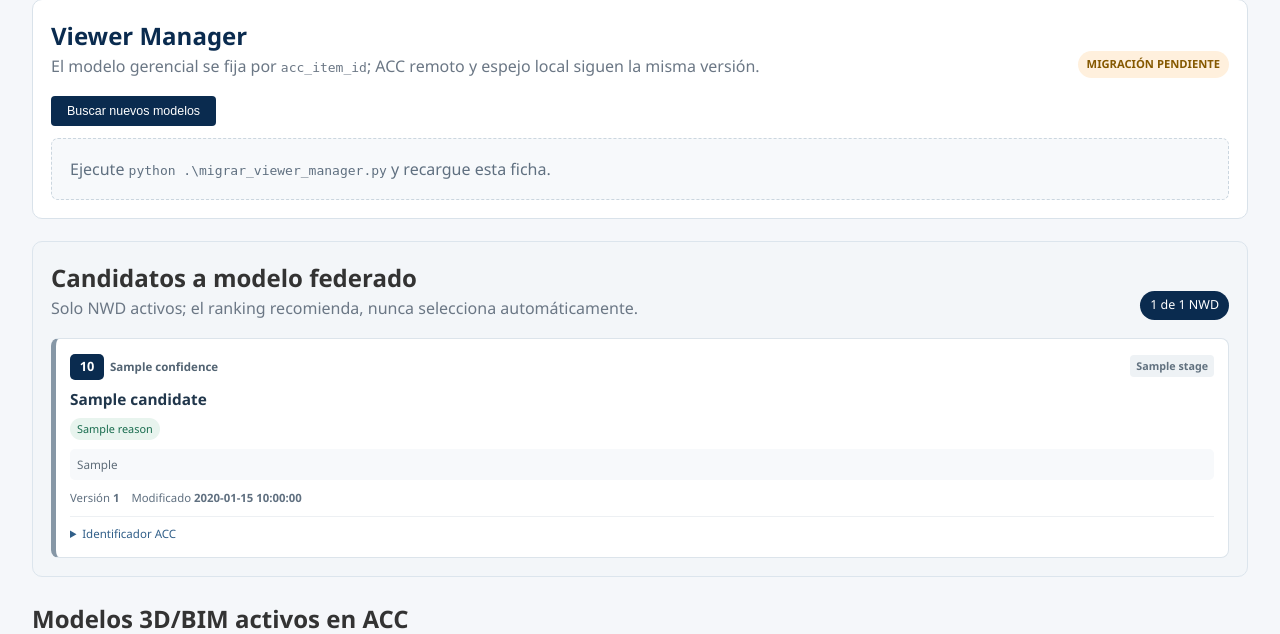
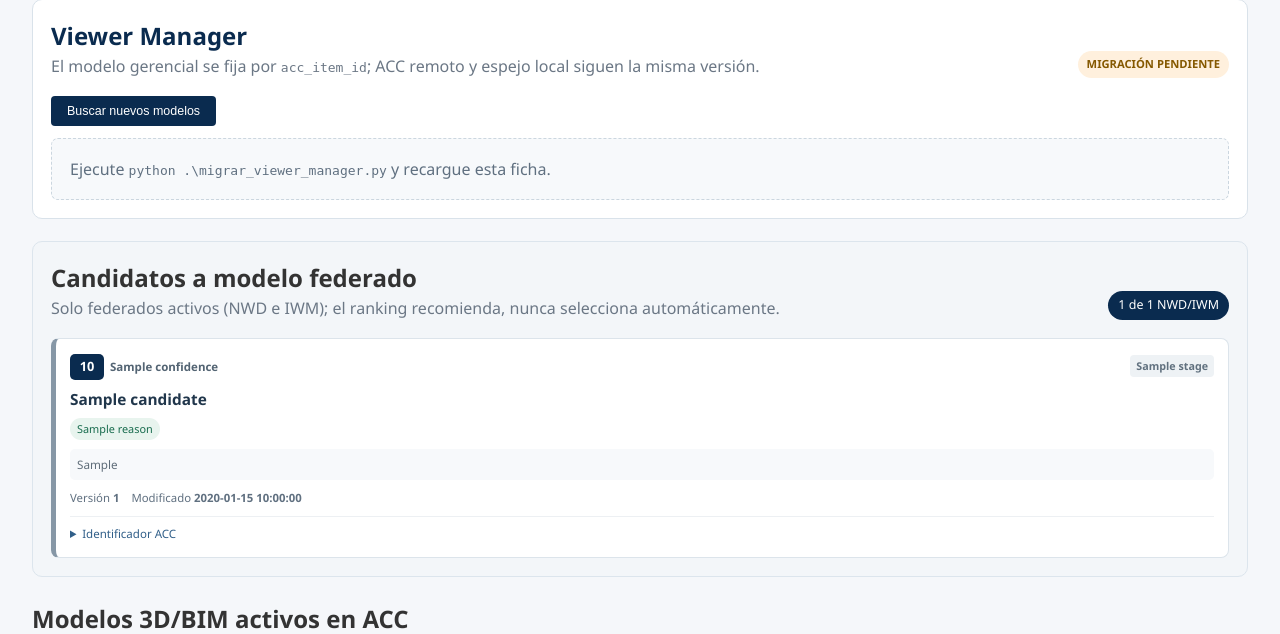
Before and after one commit to mpezov/administradorACC, a Flask app: template app/templates/project_detail.html in a window 1280 px wide. Shown: the part 531-1165 px from the top of the page. Run offline with Flask 3, Linux system fonts and the light colour scheme; the template is opened without the code that fills it: most values are stand-ins (such as "Sample title", 1, 10 or a date in 2020); parts of the project's set-up code (start-up, migrations or seed data) failed here and were passed over.

Commit message:
IWM: corrige el registro de un federado nuevo (faltaba el formato) y permite seleccionar IWM en la tabla
Co-Authored-By: Claude Opus 5.5 (1M context) <noreply@anthropic.com>

```diff
--- a/app/templates/bim_stats.html
+++ b/app/templates/bim_stats.html
@@ -2,7 +2,7 @@
 {% block content %}
 <div class="page-head"><div><h1>Estadísticas ACC / BIM</h1><p>Solo proyectos del análisis principal y modelos 3D/BIM activos: NWD, RVT, IFC y NWC. Se omiten NO VALE, PRUEBA, TEST, REPOSITORIO y MANTENIMIENTO.</p></div></div>
 {% if run_status and run_status.status == 'RUNNING' %}<div class="sync-banner running"><div><strong>Inventario actualizándose</strong><span>ETL #{{ run_status.id }} · {{ run_status.started_at }}</span></div><div class="sync-note">Las estadísticas reflejan lo ya persistido.</div></div>{% endif %}
-<div class="kpi-grid"><div class="kpi-card"><span>Proyectos analizados</span><strong>{{ totals.total_projects or 0 }}</strong></div><div class="kpi-card"><span>Proyectos excluidos</span><strong>{{ totals.excluded_projects or 0 }}</strong></div><div class="kpi-card"><span>Proyectos con 3D/BIM</span><strong>{{ totals.projects_with_bim or 0 }}</strong></div><div class="kpi-card"><span>Modelos 3D/BIM</span><strong>{{ totals.bim_files or 0 }}</strong></div><div class="kpi-card"><span>NWD</span><strong>{{ totals.nwd_files or 0 }}</strong></div><div class="kpi-card"><span>RVT</span><strong>{{ totals.rvt_files or 0 }}</strong></div><div class="kpi-card"><span>IFC</span><strong>{{ totals.ifc_files or 0 }}</strong></div><div class="kpi-card"><span>NWC</span><strong>{{ totals.nwc_files or 0 }}</strong></div><div class="kpi-card"><span>Ítems ACC activos</span><strong>{{ totals.active_items or 0 }}</strong></div></div>
+<div class="kpi-grid"><div class="kpi-card"><span>Proyectos analizados</span><strong>{{ totals.total_projects or 0 }}</strong></div><div class="kpi-card"><span>Proyectos excluidos</span><strong>{{ totals.excluded_projects or 0 }}</strong></div><div class="kpi-card"><span>Proyectos con 3D/BIM</span><strong>{{ totals.projects_with_bim or 0 }}</strong></div><div class="kpi-card"><span>Modelos 3D/BIM</span><strong>{{ totals.bim_files or 0 }}</strong></div><div class="kpi-card"><span>NWD/IWM</span><strong>{{ totals.nwd_files or 0 }}</strong></div><div class="kpi-card"><span>RVT</span><strong>{{ totals.rvt_files or 0 }}</strong></div><div class="kpi-card"><span>IFC</span><strong>{{ totals.ifc_files or 0 }}</strong></div><div class="kpi-card"><span>NWC</span><strong>{{ totals.nwc_files or 0 }}</strong></div><div class="kpi-card"><span>Ítems ACC activos</span><strong>{{ totals.active_items or 0 }}</strong></div></div>
 <div class="table-container"><h3>Proyectos con más modelos 3D/BIM activos</h3><table class="stats-table"><thead><tr><th>Código</th><th>Proyecto</th><th>3D/BIM</th><th>Total ACC</th><th>Último modelo</th><th></th></tr></thead><tbody>{% for p in top_projects %}<tr><td>{{ p.cod_wvs or '—' }}</td><td>{{ p.project_name }}</td><td>{{ p.bim_files }}</td><td>{{ p.total_files }}</td><td>{{ p.last_bim_modified or '—' }}</td><td><a href="/admin/project/{{ p.id_guid }}">Ver</a></td></tr>{% endfor %}</tbody></table></div>
 <div class="table-container"><h3>Modelos 3D/BIM con más versiones registradas</h3><table class="stats-table"><thead><tr><th>Proyecto</th><th>Ext.</th><th>Archivo</th><th>Versiones</th><th>Última modificación</th></tr></thead><tbody>{% for i in top_versions %}<tr><td>{{ i.project_name or i.project_guid }}</td><td>{{ i.ext|upper }}</td><td>{{ i.item_name }}</td><td>{{ i.version_count }}</td><td>{{ i.last_modified or '—' }}</td></tr>{% endfor %}</tbody></table></div>
 {% endblock %}
--- a/app/templates/project_detail.html
+++ b/app/templates/project_detail.html
@@ -155,7 +155,7 @@
   <div class="section-head"><div><h2>Modelo federado</h2><p>Este proyecto ACC no tiene archivos NWD activos registrados.</p></div><span class="candidate-count">SIN NWD</span></div>
   <div class="empty-card">No hay un modelo Navisworks NWD que pueda evaluarse como federado en este proyecto.</div>
 {% else %}
-  <div class="section-head"><div><h2>Candidatos a modelo federado</h2><p>Solo NWD activos; el ranking recomienda, nunca selecciona automáticamente.</p></div><span class="candidate-count">{{ candidates|length }} de {{ project.nwd_count }} NWD</span></div>
+  <div class="section-head"><div><h2>Candidatos a modelo federado</h2><p>Solo federados activos (NWD e IWM); el ranking recomienda, nunca selecciona automáticamente.</p></div><span class="candidate-count">{{ candidates|length }} de {{ project.nwd_count }} NWD/IWM</span></div>
   {% if candidates %}<div class="candidate-grid">
   {% for c in candidates %}<article class="candidate-card confidence-{{ c.confidence|lower|replace(' ','-') }}">
     <div class="candidate-top"><div><span class="score">{{ c.candidate_score }}</span><span class="confidence">{{ c.confidence }}</span></div><span class="stage stage-{{ c.stage|lower }}">{{ c.stage }}</span></div>
@@ -164,14 +164,14 @@
     {% if viewer_catalog_ready %}<form class="candidate-select" method="post" action="/admin/project/{{ project.project_guid }}/viewer/select"><input type="hidden" name="item_id" value="{{ c.item_id }}"><button class="btn-select-model" type="submit">{% if selected_model and selected_model.acc_item_id == c.item_id %}Seleccionado{% else %}Seleccionar como gerencial{% endif %}</button></form>{% endif %}
     <details><summary>Identificador ACC</summary><code>{{ c.item_id }}</code><code>{{ c.latest_version_id or 'sin latest_version_id' }}</code></details>
   </article>{% endfor %}
-  </div>{% else %}<div class="empty-card">Hay {{ project.nwd_count }} NWD activo(s), pero requieren revisión manual. Puede seleccionar uno en la tabla inferior.</div>{% endif %}
+  </div>{% else %}<div class="empty-card">Hay {{ project.nwd_count }} federado(s) NWD/IWM activo(s), pero requieren revisión manual. Puede seleccionar uno en la tabla inferior.</div>{% endif %}
 {% endif %}
 </section>
 
 <div class="section-head models-head"><div><h2>Modelos 3D/BIM activos en ACC</h2><p>NWD, RVT, IFC y NWC. DWG/DGN permanecen en el Explorador ACC.</p></div></div>
 <div class="bim-type-row">{% for s in ext_stats %}<div class="type-chip"><b>{{ s.ext|upper }}</b> {{ s.total }}{% if s.size_bytes %} · {{ s.size_bytes|filesize }}{% endif %}</div>{% endfor %}</div>
 <div class="table-container wide"><table class="stats-table bim-table"><thead><tr><th>Tipo</th><th>Etapa</th><th>Disciplina</th><th>Archivo activo</th><th>Carpeta ACC</th><th>Ver.</th><th>Última modificación</th><th>Tamaño</th><th>Acción</th></tr></thead><tbody>
-{% for i in bim_items %}<tr><td><span class="file-ext">{{ i.ext|upper }}</span></td><td><span class="stage stage-{{ i.stage|lower }}">{{ i.stage }}</span></td><td>{{ i.discipline }}</td><td><strong>{{ i.item_name }}</strong>{% if i.same_name_count and i.same_name_count > 1 %}<div class="small-muted">{{ i.same_name_count }} items activos con el mismo nombre</div>{% endif %}<div class="small-mono">{{ i.item_id }}</div></td><td class="path-cell">{{ i.folder_path_cached or '—' }}</td><td>{{ i.latest_version_id.split('?version=')[-1] if i.latest_version_id and '?version=' in i.latest_version_id else (i.version_count or '—') }}</td><td>{{ i.last_modified or '—' }}</td><td>{% if i.size_bytes %}{{ i.size_bytes|filesize }}{% else %}—{% endif %}</td><td>{% if i.ext == 'nwd' and viewer_catalog_ready %}{% if selected_model and selected_model.acc_item_id == i.item_id %}<span class="status-pill ok">GERENCIAL</span>{% else %}<form method="post" action="/admin/project/{{ project.project_guid }}/viewer/select"><input type="hidden" name="item_id" value="{{ i.item_id }}"><button class="table-select" type="submit">Seleccionar</button></form>{% endif %}{% else %}<span class="status-pill ok">{{ i.current_status }}</span>{% endif %}</td></tr>
+{% for i in bim_items %}<tr><td><span class="file-ext">{{ i.ext|upper }}</span></td><td><span class="stage stage-{{ i.stage|lower }}">{{ i.stage }}</span></td><td>{{ i.discipline }}</td><td><strong>{{ i.item_name }}</strong>{% if i.same_name_count and i.same_name_count > 1 %}<div class="small-muted">{{ i.same_name_count }} items activos con el mismo nombre</div>{% endif %}<div class="small-mono">{{ i.item_id }}</div></td><td class="path-cell">{{ i.folder_path_cached or '—' }}</td><td>{{ i.latest_version_id.split('?version=')[-1] if i.latest_version_id and '?version=' in i.latest_version_id else (i.version_count or '—') }}</td><td>{{ i.last_modified or '—' }}</td><td>{% if i.size_bytes %}{{ i.size_bytes|filesize }}{% else %}—{% endif %}</td><td>{% if i.ext in ('nwd', 'iwm') and viewer_catalog_ready %}{% if selected_model and selected_model.acc_item_id == i.item_id %}<span class="status-pill ok">GERENCIAL</span>{% else %}<form method="post" action="/admin/project/{{ project.project_guid }}/viewer/select"><input type="hidden" name="item_id" value="{{ i.item_id }}"><button class="table-select" type="submit">Seleccionar</button></form>{% endif %}{% else %}<span class="status-pill ok">{{ i.current_status }}</span>{% endif %}</td></tr>
 {% else %}<tr><td colspan="9">No hay modelos 3D/BIM activos registrados.</td></tr>{% endfor %}
 </tbody></table></div>
 
--- a/app/templates/projects.html
+++ b/app/templates/projects.html
@@ -6,7 +6,7 @@
   <div class="kpi-card"><span>Proyectos analizados</span><strong>{{ global_stats.total_projects or 0 }}</strong></div>
   <div class="kpi-card"><span>Con modelos 3D/BIM</span><strong>{{ global_stats.projects_with_bim or 0 }}</strong></div>
   <div class="kpi-card"><span>Modelos 3D/BIM activos</span><strong>{{ global_stats.bim_files or 0 }}</strong></div>
-  <div class="kpi-card"><span>NWD</span><strong>{{ global_stats.nwd_files or 0 }}</strong></div>
+  <div class="kpi-card"><span>NWD/IWM</span><strong>{{ global_stats.nwd_files or 0 }}</strong></div>
   <div class="kpi-card"><span>Excluidos del análisis</span><strong>{{ global_stats.excluded_projects or 0 }}</strong></div>
 </div>
 <form method="get" class="portfolio-filters">
@@ -29,7 +29,7 @@
   <div class="project-card-head"><div><div class="project-code">{{ p.cod_wvs or 'SIN CÓDIGO' }}</div><h2>{{ p.nombre_proyecto or p.acc_name }}</h2>{% if p.nombre_proyecto and p.nombre_proyecto != p.acc_name %}<div class="acc-name">{{ p.acc_name }}</div>{% endif %}</div><span class="bim-badge {{ 'has' if p.bim_files else 'none' }}">{{ p.bim_files }} modelos</span></div>
   <div class="project-meta"><span>{{ p.departamento or 'Departamento no vinculado' }}</span>{% if p.paquete %}<span>Paquete {{ p.paquete }}</span>{% endif %}{% if p.cui %}<span>CUI {{ p.cui }}</span>{% endif %}</div>
   <div class="mini-kpis"><div><span>Físico</span><strong>{{ p.a_fisico|pct }}</strong></div><div><span>Financiero</span><strong>{{ (p.a_financiero if p.a_financiero is not none else p.porcentaje_avance_financiero)|pct }}</strong></div><div><span>Diseño</span><strong>{{ p.a_diseno|pct }}</strong></div></div>
-  <div class="model-summary"><div><b>{{ p.nwd_count }}</b> NWD</div><div><b>{{ p.rvt_count }}</b> RVT</div><div><b>{{ p.ifc_count }}</b> IFC</div><div><b>{{ p.nwc_count }}</b> NWC</div></div>
+  <div class="model-summary"><div><b>{{ p.nwd_count }}</b> NWD/IWM</div><div><b>{{ p.rvt_count }}</b> RVT</div><div><b>{{ p.ifc_count }}</b> IFC</div><div><b>{{ p.nwc_count }}</b> NWC</div></div>
   <div class="project-foot"><div><span>{{ p.folders_active }} carpetas · {{ p.items_active }} archivos</span>{% if p.last_bim_modified %}<span>Último BIM: {{ p.last_bim_modified }}</span>{% endif %}</div><a class="btn-small" href="/admin/project/{{ p.project_guid }}">Abrir proyecto</a></div>
 </article>
 {% else %}<div class="empty-card">No hay proyectos que coincidan con el filtro.</div>{% endfor %}
--- a/app/templates/sync_job.html
+++ b/app/templates/sync_job.html
@@ -16,7 +16,7 @@
 
   {% if result.stats %}
   <div class="inventory-strip">
-    <div><strong>{{ result.stats.nwd_found }}</strong><span>NWD encontrados</span></div>
+    <div><strong>{{ result.stats.nwd_found }}</strong><span>Federados (NWD/IWM) encontrados</span></div>
     <div><strong>{{ result.stats.new_candidates }}</strong><span>Nuevos</span></div>
     <div><strong>{{ result.stats.registered }}</strong><span>Ya registrados</span></div>
     <div><strong>{{ result.stats.folders_scanned }}</strong><span>Carpetas revisadas</span></div>
--- a/app/utils/viewer_db.py
+++ b/app/utils/viewer_db.py
@@ -169,7 +169,7 @@ def select_managerial_model(project_guid, item_id):
             """), {
                 "pid": bp["id"], "model_code": f"MANAGERIAL-{digest}", "item_id": item_id,
                 "name": item["item_name"], "folder_id": item["folder_id"],
-                "folder_path": item["folder_path_cached"],
+                "folder_path": item["folder_path_cached"], "formato": formato,
             }).mappings().first()
         return dict(model)
 
```
